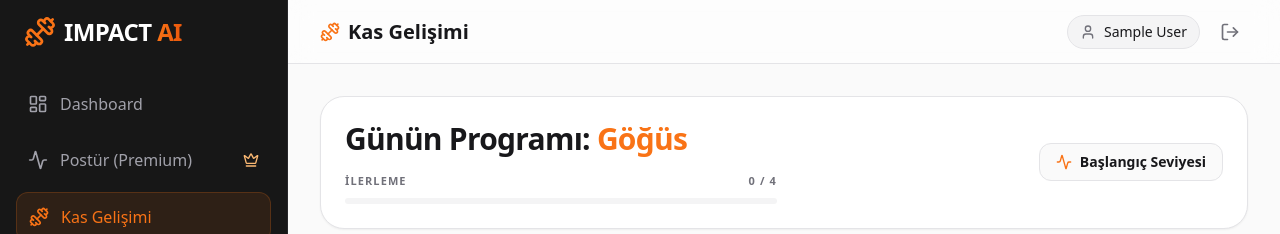
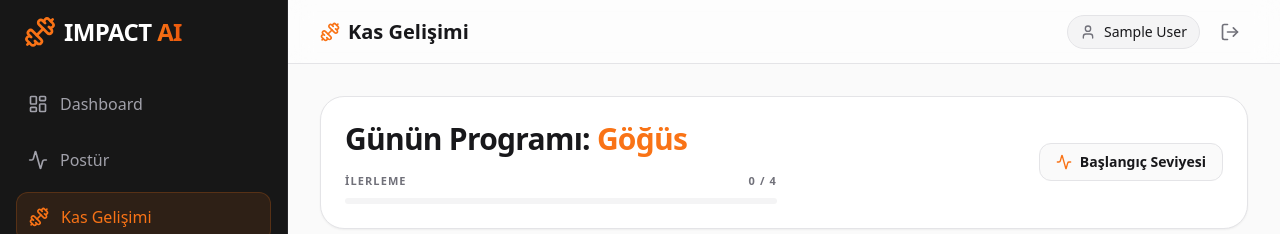
Before and after one commit to berkay-yldz/impactt-fitness, a React (Vite) app: page /muscle in a window 1280 px wide. Shown: the top 234 px of the page. Built offline with nearby package versions, Linux system fonts and the light colour scheme; no server answers; sample sign-in values are in the browser's storage.

Commit message:
postür premiumdan çıkarıldı

```diff
--- a/src/components/ui/Sidebar.jsx
+++ b/src/components/ui/Sidebar.jsx
@@ -7,7 +7,7 @@ export default function Sidebar({ isOpen, setIsOpen }) {
 
   const menuItems = [
     { name: "Dashboard", path: "/dashboard", icon: LayoutDashboard },
-    { name: "Postür (Premium)", path: "/posture", icon: Activity, premium: true },
+    { name: "Postür", path: "/posture", icon: Activity }, // DÜZELTME: Premium etiketi ve taç ikonu kaldırıldı
     { name: "Kas Gelişimi", path: "/muscle", icon: Dumbbell },
     { name: "Beslenme", path: "/nutrition", icon: Utensils },
     { name: "Disiplin (Premium)", path: "/discipline", icon: Camera, premium: true },
```
